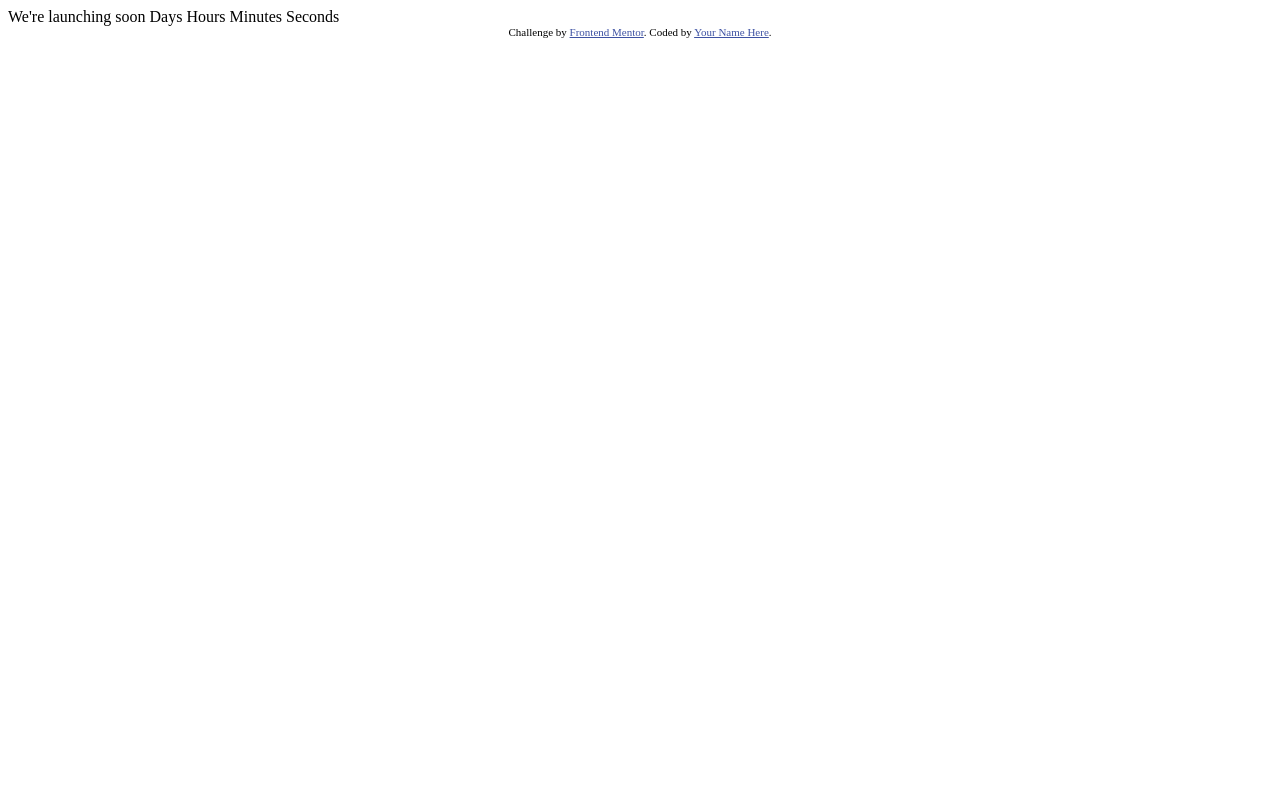
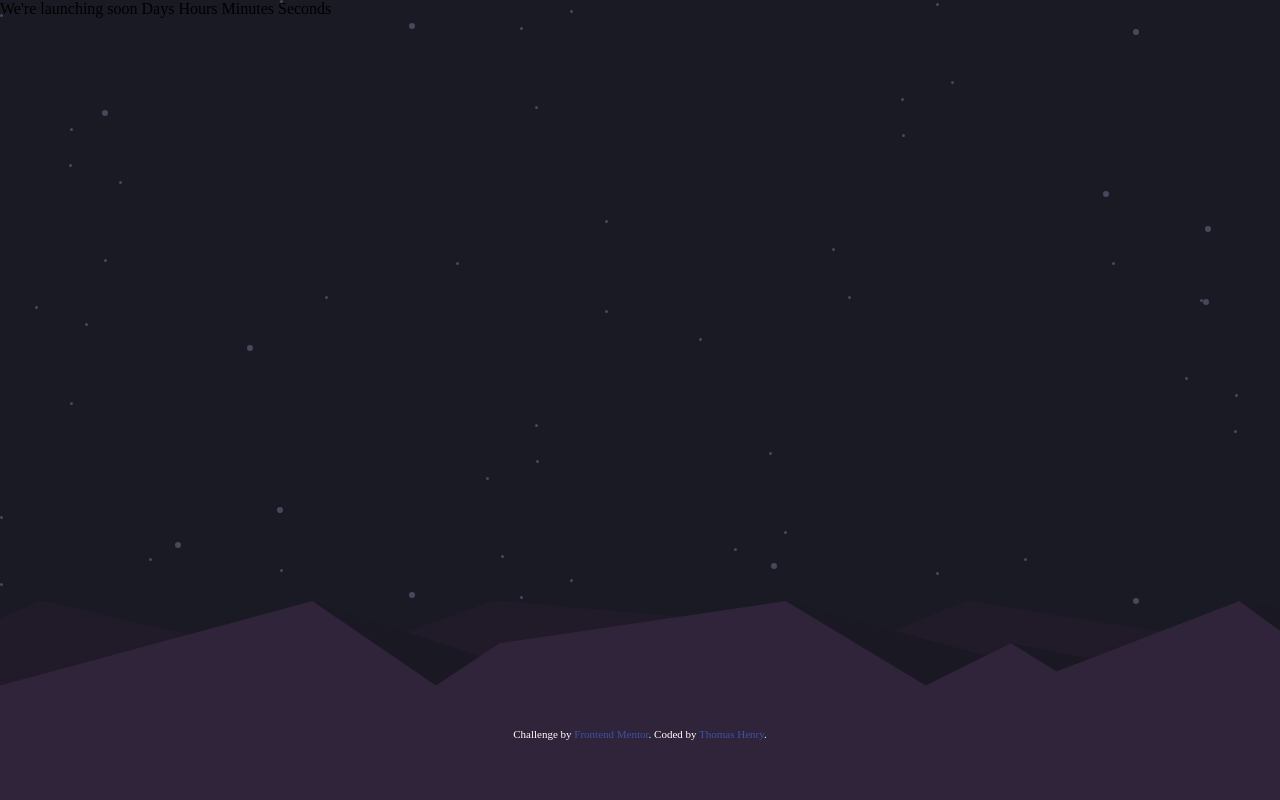
Before and after one commit to S4m0htTT/countdown-timer, a plain HTML site: page index.html in a window 1280 px wide. Drawn offline with Linux system fonts and the light colour scheme.

Commit message:
ajout style

```diff
--- a/index.html
+++ b/index.html
@@ -1,31 +1,31 @@
 <!DOCTYPE html>
-<html lang="en">
+<html lang="fr">
+
 <head>
   <meta charset="UTF-8">
-  <meta name="viewport" content="width=device-width, initial-scale=1.0"> <!-- displays site properly based on user's device -->
+  <meta name="viewport" content="width=device-width, initial-scale=1.0">
+  <!-- displays site properly based on user's device -->
 
   <link rel="icon" type="image/png" sizes="32x32" href="./images/favicon-32x32.png">
+  <link rel="stylesheet" href="style.css">
+  <title>Launch countdown timer</title>
+</head>
 
-  <title>Frontend Mentor | Launch countdown timer</title>
-
-  <!-- Feel free to remove these styles or customise in your own stylesheet 👍 -->
-  <style>
-    .attribution { font-size: 11px; text-align: center; }
-    .attribution a { color: hsl(228, 45%, 44%); }
-  </style>
-</head>
 <body>
-
+  <section class="content">
     We're launching soon
 
     Days
     Hours
     Minutes
     Seconds
-
+  </section>
   <div class="attribution">
+    <p>
       Challenge by <a href="https://www.frontendmentor.io?ref=challenge" target="_blank">Frontend Mentor</a>.
-    Coded by <a href="#">Your Name Here</a>.
+      Coded by <a href="https://github.com/S4m0htTT/" target="_blank">Thomas Henry</a>.
+    </p>
   </div>
 </body>
+
 </html>
--- /dev/null
+++ b/style.css
@@ -0,0 +1,41 @@
+* {
+    margin: 0;
+    padding: 0;
+    box-sizing: border-box;
+}
+
+.content{
+    height: 75vh;
+}
+
+.attribution {
+    font-size: 11px;
+    text-align: center;
+    background-image: url("images/pattern-hills.svg");
+    background-position: center;
+    background-size: 100% 100%;
+    height: 25vh;
+    display: flex;
+    justify-content: center;
+}
+
+.attribution p {
+    margin: 10%;
+    height: fit-content;
+    color: hsl(0, 0%, 100%);
+}
+
+.attribution p a {
+    color: hsl(228, 45%, 44%);
+    text-decoration: none;
+}
+
+.attribution p a:hover {
+    color: hsl(345, 95%, 68%);
+}
+
+body {
+    background-color: hsl(234, 17%, 12%);
+    background-image: url("images/bg-stars.svg");
+    overflow: hidden;
+}
```
Lines whose indentation alone changed are shown as unchanged.
